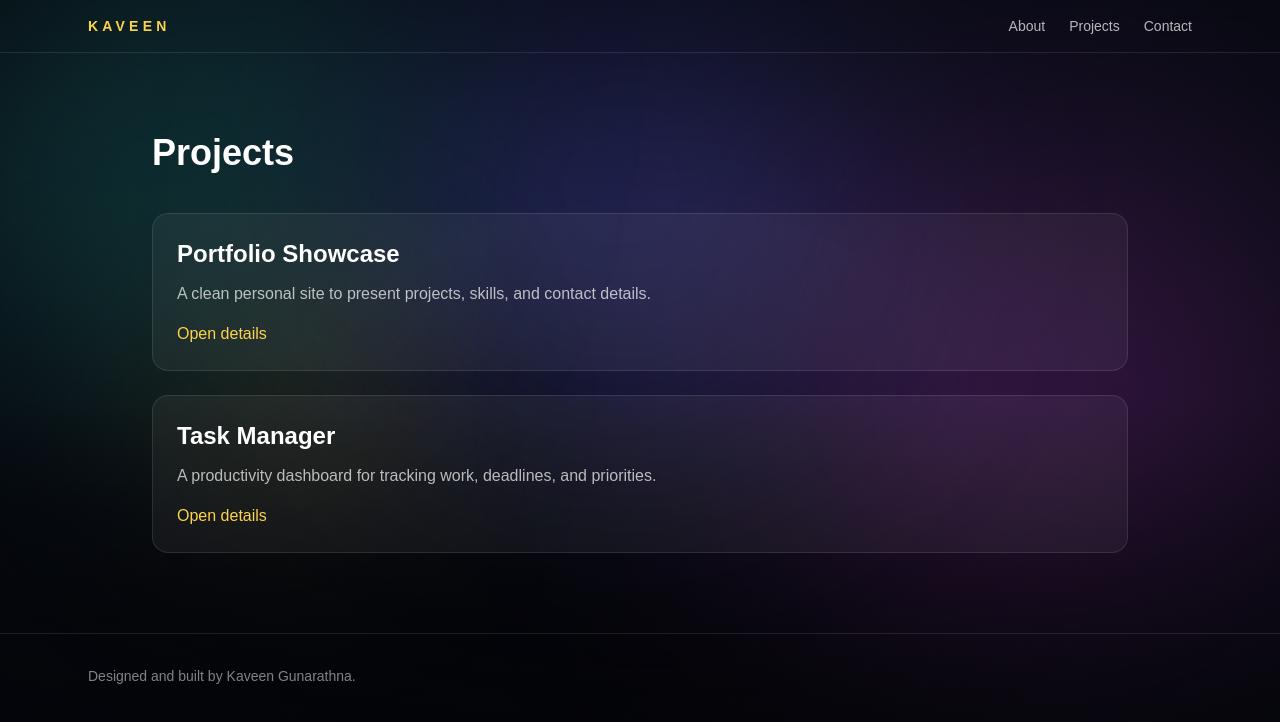
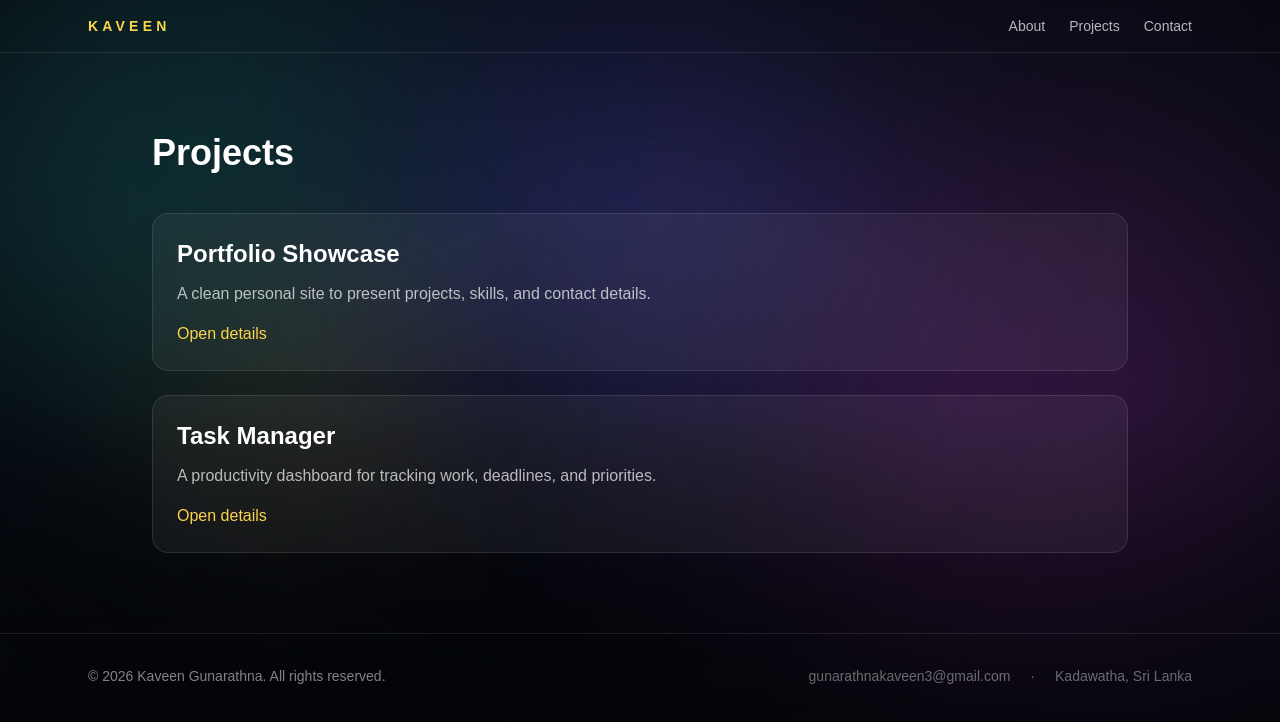
Before and after one commit to kaveen20030408/Kaveen_Gunarathna_Portfolio, a Next.js app: page /projects in a window 1280 px wide. Shown: the top 722 px of the page. Built offline with nearby package versions, Linux system fonts and the light colour scheme.

Commit message:
Update: Update Footer and Contact info accordings to my info

```diff
--- a/src/components/layout/Footer.tsx
+++ b/src/components/layout/Footer.tsx
@@ -1,8 +1,20 @@
 export function Footer() {
   return (
     <footer className="border-t border-white/10">
-      <div className="mx-auto max-w-6xl px-6 py-8 text-sm text-white/50">
-        Designed and built by Kaveen Gunarathna.
+      <div className="mx-auto flex max-w-6xl flex-col items-center justify-between gap-4 px-6 py-8 sm:flex-row">
+        <p className="text-sm text-white/50">
+          © {new Date().getFullYear()} Kaveen Gunarathna. All rights reserved.
+        </p>
+        <div className="flex items-center gap-5 text-sm text-white/40">
+          <a
+            href="mailto:gunarathnakaveen3@gmail.com"
+            className="transition hover:text-amber-300"
+          >
+            gunarathnakaveen3@gmail.com
+          </a>
+          <span>·</span>
+          <span>Kadawatha, Sri Lanka</span>
+        </div>
       </div>
     </footer>
   );
--- a/src/components/sections/Contact.tsx
+++ b/src/components/sections/Contact.tsx
@@ -1,23 +1,111 @@
-import Link from "next/link";
-import { Button } from "@/components/ui/Button";
+import { AnimatedSection } from "@/components/shared/AnimatedSection";
+
+const contactDetails = [
+  {
+    label: "Email",
+    value: "gunarathnakaveen3@gmail.com",
+    href: "mailto:gunarathnakaveen3@gmail.com",
+    icon: (
+      <svg xmlns="http://www.w3.org/2000/svg" className="h-5 w-5" fill="none" viewBox="0 0 24 24" stroke="currentColor">
+        <path strokeLinecap="round" strokeLinejoin="round" strokeWidth={1.5} d="M3 8l7.89 5.26a2 2 0 002.22 0L21 8M5 19h14a2 2 0 002-2V7a2 2 0 00-2-2H5a2 2 0 00-2 2v10a2 2 0 002 2z" />
+      </svg>
+    ),
+  },
+  {
+    label: "Phone",
+    value: "+94 71 685 2286",
+    href: "tel:+94716852286",
+    icon: (
+      <svg xmlns="http://www.w3.org/2000/svg" className="h-5 w-5" fill="none" viewBox="0 0 24 24" stroke="currentColor">
+        <path strokeLinecap="round" strokeLinejoin="round" strokeWidth={1.5} d="M3 5a2 2 0 012-2h3.28a1 1 0 01.948.684l1.498 4.493a1 1 0 01-.502 1.21l-2.257 1.13a11.042 11.042 0 005.516 5.516l1.13-2.257a1 1 0 011.21-.502l4.493 1.498a1 1 0 01.684.949V19a2 2 0 01-2 2h-1C9.716 21 3 14.284 3 6V5z" />
+      </svg>
+    ),
+  },
+  {
+    label: "Location",
+    value: "Kadawatha, Sri Lanka",
+    href: null,
+    icon: (
+      <svg xmlns="http://www.w3.org/2000/svg" className="h-5 w-5" fill="none" viewBox="0 0 24 24" stroke="currentColor">
+        <path strokeLinecap="round" strokeLinejoin="round" strokeWidth={1.5} d="M17.657 16.657L13.414 20.9a1.998 1.998 0 01-2.827 0l-4.244-4.243a8 8 0 1111.314 0z" />
+        <path strokeLinecap="round" strokeLinejoin="round" strokeWidth={1.5} d="M15 11a3 3 0 11-6 0 3 3 0 016 0z" />
+      </svg>
+    ),
+  },
+];
 
 export function Contact() {
   return (
-    <section className="mx-auto max-w-6xl px-6 py-16">
-      <div className="rounded-[2rem] border border-white/10 bg-white/5 p-8">
-        <h2 className="text-2xl font-semibold text-white">
-          Let’s build something useful.
-        </h2>
-        <p className="mt-4 max-w-2xl text-white/70">
-          If you want a portfolio site, landing page, or frontend feature built
-          with care, I’m open to talking.
-        </p>
-        <div className="mt-6">
-          <Link href="/contact">
-            <Button>Start a conversation</Button>
-          </Link>
+    <AnimatedSection>
+      <section id="contact" className="mx-auto max-w-6xl px-6 py-16">
+        <div className="rounded-[2rem] border border-white/10 bg-white/5 p-8 backdrop-blur-sm md:p-12">
+          <div className="grid gap-10 lg:grid-cols-2 lg:items-start">
+            {/* Left — text */}
+            <div>
+              <p className="text-sm uppercase tracking-[0.35em] text-amber-300/80">Get In Touch</p>
+              <h2 className="mt-3 text-3xl font-bold text-white">
+                Let&apos;s build something great together.
+              </h2>
+              <p className="mt-5 leading-7 text-white/70">
+                I&apos;m currently open to internship opportunities, collaborative projects,
+                and full-time software engineering roles. Whether you have a question or just
+                want to say hello — my inbox is always open.
+              </p>
+
+              <div className="mt-8 space-y-4">
+                {contactDetails.map((contact) => {
+                  const inner = (
+                    <div
+                      key={contact.label}
+                      className="flex items-center gap-4 rounded-xl border border-white/10 bg-white/5 px-5 py-4 transition hover:bg-white/10"
+                    >
+                      <div className="flex h-10 w-10 flex-shrink-0 items-center justify-center rounded-xl bg-amber-300/10 text-amber-300/80">
+                        {contact.icon}
+                      </div>
+                      <div>
+                        <p className="text-xs uppercase tracking-wider text-white/40">{contact.label}</p>
+                        <p className="mt-0.5 text-sm font-medium text-white">{contact.value}</p>
+                      </div>
+                    </div>
+                  );
+                  return contact.href ? (
+                    <a key={contact.label} href={contact.href}>
+                      {inner}
+                    </a>
+                  ) : (
+                    <div key={contact.label}>{inner}</div>
+                  );
+                })}
+              </div>
+            </div>
+
+            {/* Right — quick message note */}
+            <div className="flex flex-col gap-6 rounded-2xl border border-white/10 bg-white/5 p-6">
+              <p className="text-sm uppercase tracking-[0.3em] text-white/40">Quick Note</p>
+              <p className="leading-7 text-white/70">
+                The best way to reach me is via email. I typically respond within 24 hours.
+                I&apos;m also available on LinkedIn and GitHub for professional networking.
+              </p>
+              <div className="flex flex-wrap gap-3">
+                <a
+                  href="mailto:gunarathnakaveen3@gmail.com"
+                  className="inline-flex items-center gap-2 rounded-full bg-amber-300/10 px-5 py-2.5 text-sm font-semibold text-amber-300 ring-1 ring-amber-300/20 transition hover:bg-amber-300/20"
+                >
+                  Send an Email
+                </a>
+                <a
+                  href="/resume.pdf"
+                  target="_blank"
+                  rel="noopener noreferrer"
+                  className="inline-flex items-center gap-2 rounded-full border border-white/15 px-5 py-2.5 text-sm font-semibold text-white/70 transition hover:border-white/30 hover:text-white"
+                >
+                  Download CV
+                </a>
+              </div>
+            </div>
+          </div>
         </div>
-      </div>
-    </section>
+      </section>
+    </AnimatedSection>
   );
 }
```
